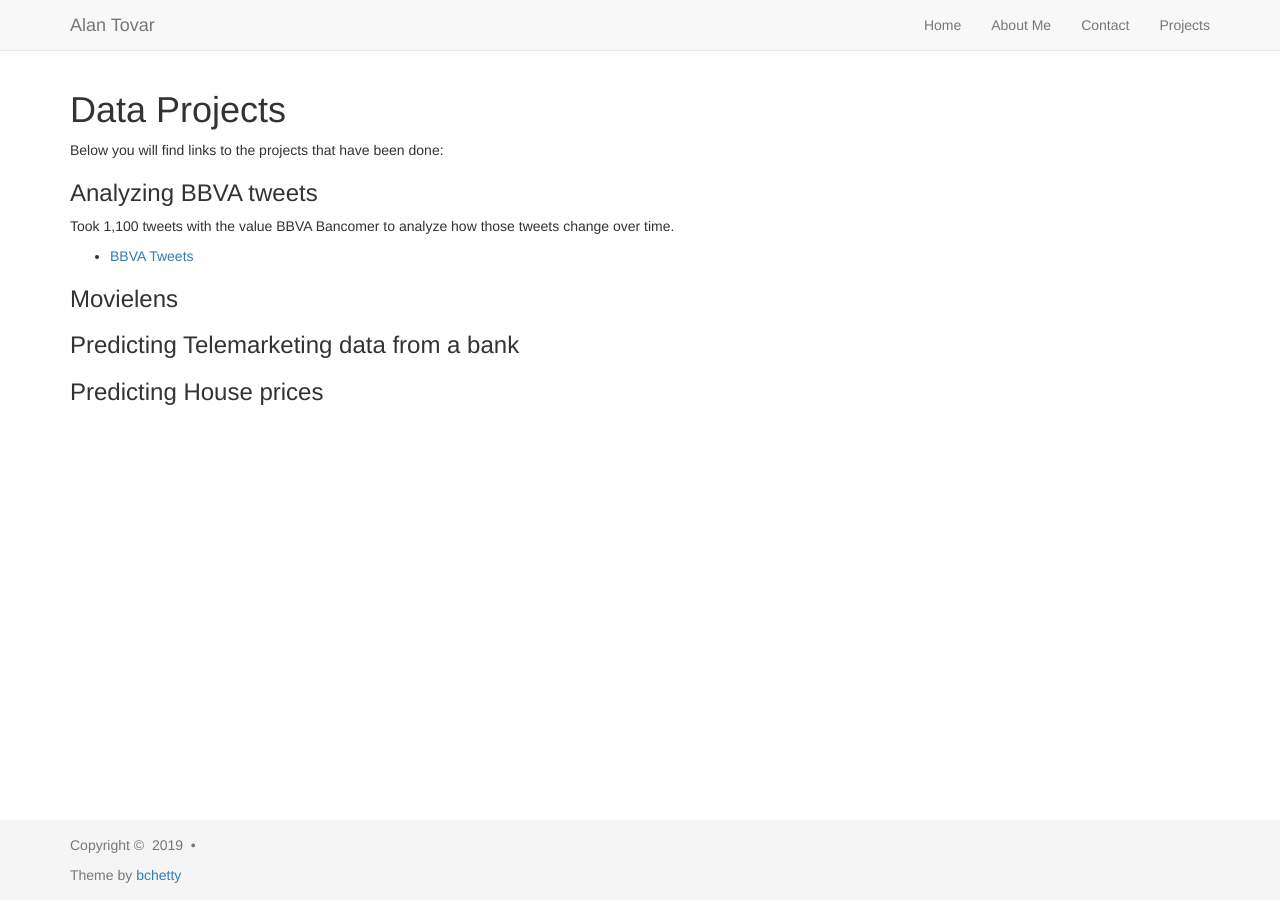
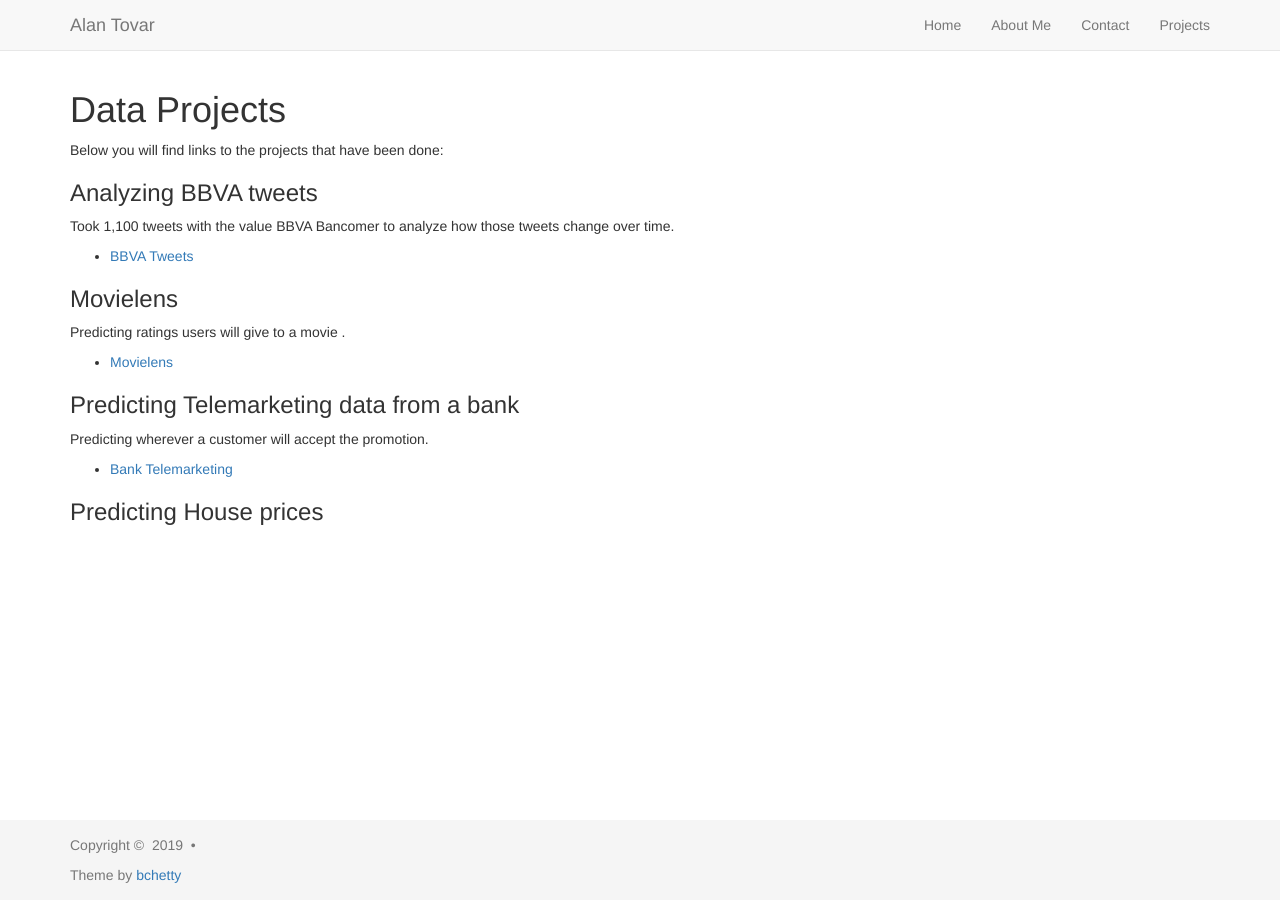
Before and after one commit to atovav/atovav.github.io, a Jekyll site: the page built from pages/projects.md, in a window 1280 px wide. Built offline with Jekyll 4.4.1, drawn with Linux system fonts in a browser that asks for light colours; nearby versions of some CDN libraries.

Commit message:
Add new text

```diff
--- a/index.html
+++ b/index.html
@@ -7,7 +7,10 @@ layout: template1
 
     <br/><br/>
     <p>MBA data scientist</p>
-    <p>Under Construction.</p>
+    <p>I'm a MBA working to better understand how machine learning can help decision making in management.
+        My expertise includes management, data analysis and interpretation, finance and strategy. I enjoy generating new ideas
+        and devising feasible solutionsto broadly relevant problems.
+    </p>
     <br/><br/><br/>
     <p>
 
--- a/pages/projects.md
+++ b/pages/projects.md
@@ -16,10 +16,12 @@ Took 1,100 tweets with the value BBVA Bancomer to analyze how those tweets chang
 
 ### Movielens
 
-
+Predicting ratings users will give to a movie .
+- [Movielens](projects/Movielens.html)
 
 ### Predicting Telemarketing data from a bank
 
-
+Predicting wherever a customer will accept the promotion.
+- [Bank Telemarketing](projects/BankMKT.html)
 
 ### Predicting House prices
```
